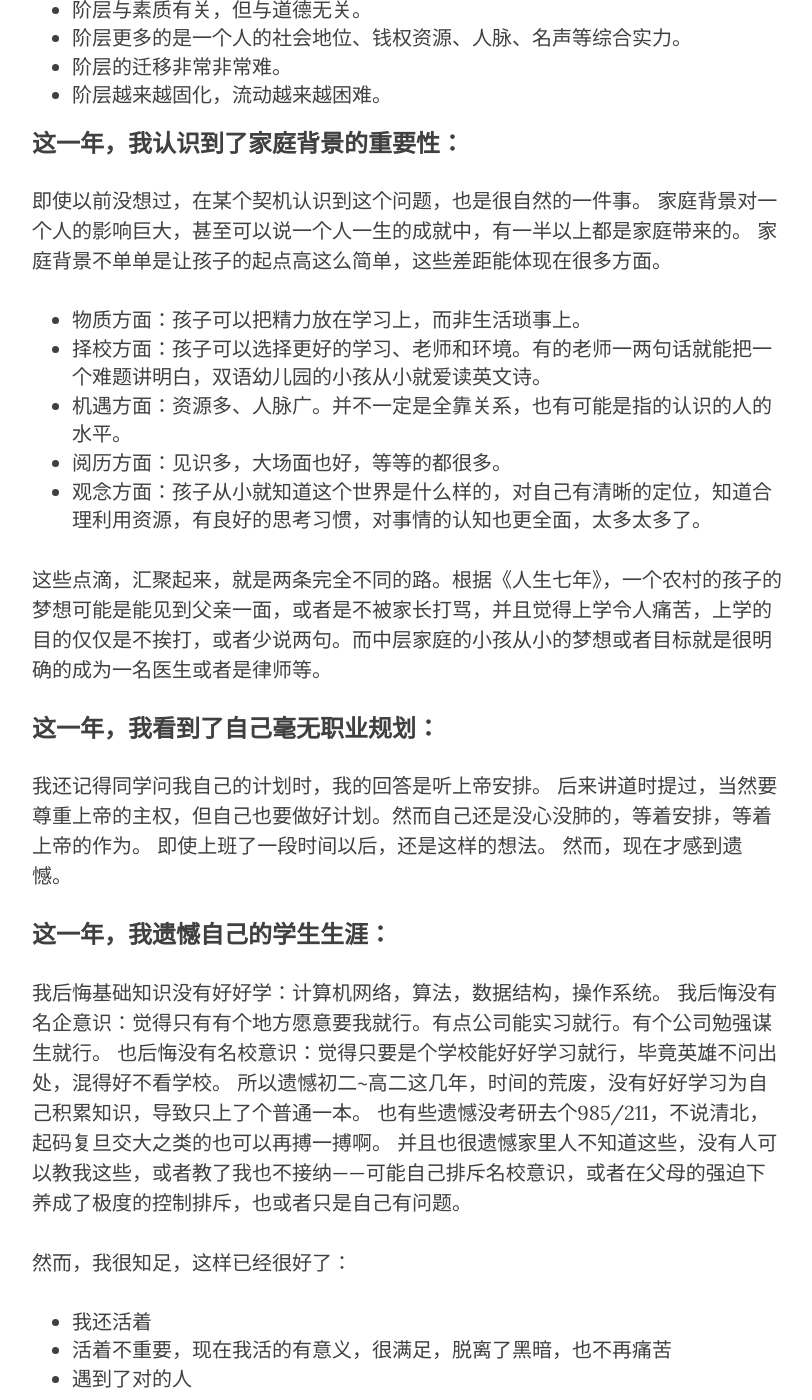
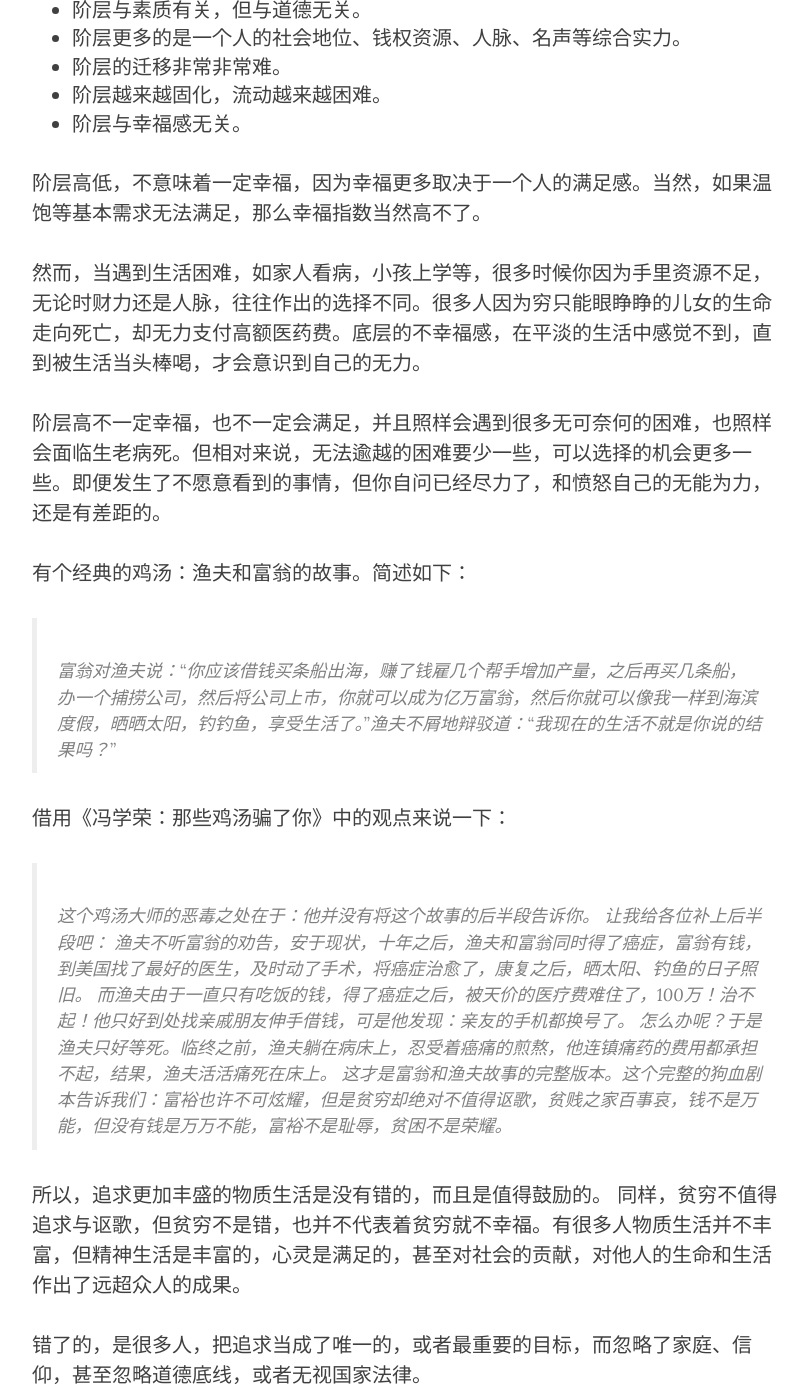
Before and after one commit to lifetime-recorder/lifetime-recorder.github.io, a Jekyll site: the page built from _posts/002-qiaoantong/2016-12-19-002-qiaoantong-2016.md, in a window 1280 px wide and 1400 px high, scrolled down 1211 px. Shown: the whole window, without its empty margins (233-1045 px from the left). Built offline with Jekyll 4.4.1, drawn with Linux system fonts in a browser that asks for light colours; nearby versions of some CDN libraries; some web fonts are replaced.

```diff
--- a/_posts/002-qiaoantong/2016-12-19-002-qiaoantong-2016.md
+++ b/_posts/002-qiaoantong/2016-12-19-002-qiaoantong-2016.md
@@ -35,6 +35,31 @@ tags: 首次采访/人生回顾/计划打算/人生规划/近期感悟/择校看
 - 阶层更多的是一个人的社会地位、钱权资源、人脉、名声等综合实力。
 - 阶层的迁移非常非常难。
 - 阶层越来越固化，流动越来越困难。
+- 阶层与幸福感无关。
+
+阶层高低，不意味着一定幸福，因为幸福更多取决于一个人的满足感。当然，如果温饱等基本需求无法满足，那么幸福指数当然高不了。
+
+然而，当遇到生活困难，如家人看病，小孩上学等，很多时候你因为手里资源不足，无论时财力还是人脉，往往作出的选择不同。很多人因为穷只能眼睁睁的儿女的生命走向死亡，却无力支付高额医药费。底层的不幸福感，在平淡的生活中感觉不到，直到被生活当头棒喝，才会意识到自己的无力。
+
+阶层高不一定幸福，也不一定会满足，并且照样会遇到很多无可奈何的困难，也照样会面临生老病死。但相对来说，无法逾越的困难要少一些，可以选择的机会更多一些。即便发生了不愿意看到的事情，但你自问已经尽力了，和愤怒自己的无能为力，还是有差距的。
+
+有个经典的鸡汤：渔夫和富翁的故事。简述如下：
+
+>富翁对渔夫说：“你应该借钱买条船出海，赚了钱雇几个帮手增加产量，之后再买几条船，办一个捕捞公司，然后将公司上市，你就可以成为亿万富翁，然后你就可以像我一样到海滨度假，晒晒太阳，钓钓鱼，享受生活了。”渔夫不屑地辩驳道：“我现在的生活不就是你说的结果吗？”
+
+借用《冯学荣：那些鸡汤骗了你》中的观点来说一下：
+
+>这个鸡汤大师的恶毒之处在于：他并没有将这个故事的后半段告诉你。
+让我给各位补上后半段吧：
+渔夫不听富翁的劝告，安于现状，十年之后，渔夫和富翁同时得了癌症，富翁有钱，到美国找了最好的医生，及时动了手术，将癌症治愈了，康复之后，晒太阳、钓鱼的日子照旧。
+而渔夫由于一直只有吃饭的钱，得了癌症之后，被天价的医疗费难住了，100万！治不起！他只好到处找亲戚朋友伸手借钱，可是他发现：亲友的手机都换号了。
+怎么办呢？于是渔夫只好等死。临终之前，渔夫躺在病床上，忍受着癌痛的煎熬，他连镇痛药的费用都承担不起，结果，渔夫活活痛死在床上。
+这才是富翁和渔夫故事的完整版本。这个完整的狗血剧本告诉我们：富裕也许不可炫耀，但是贫穷却绝对不值得讴歌，贫贱之家百事哀，钱不是万能，但没有钱是万万不能，富裕不是耻辱，贫困不是荣耀。
+
+所以，追求更加丰盛的物质生活是没有错的，而且是值得鼓励的。
+同样，贫穷不值得追求与讴歌，但贫穷不是错，也并不代表着贫穷就不幸福。有很多人物质生活并不丰富，但精神生活是丰富的，心灵是满足的，甚至对社会的贡献，对他人的生命和生活作出了远超众人的成果。
+
+错了的，是很多人，把追求当成了唯一的，或者最重要的目标，而忽略了家庭、信仰，甚至忽略道德底线，或者无视国家法律。
 
 ### 这一年，我认识到了家庭背景的重要性：
 即使以前没想过，在某个契机认识到这个问题，也是很自然的一件事。
```
Also changed, not shown: _posts/002-qiaoantong/2013-10-12-002-qiaoantong-2013.md (+1 -1 lines), _posts/002-qiaoantong/2015-01-17-002-qiaoantong-2014.md (+2 -2 lines), _posts/002-qiaoantong/2015-09-11-002-qiaoantong-2015a.md (+1 -1 lines), _posts/002-qiaoantong/2016-02-03-002-qiaoantong-2015b.md (+1 -1 lines).
